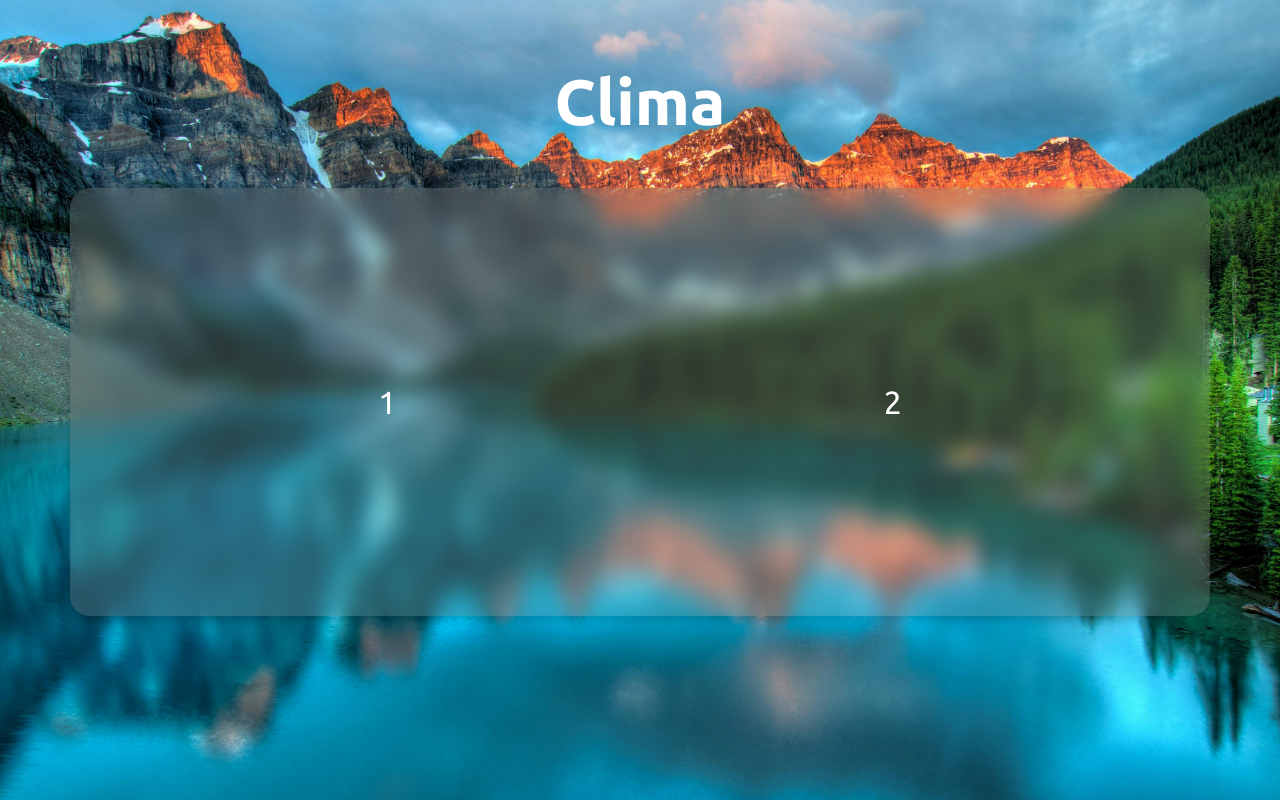
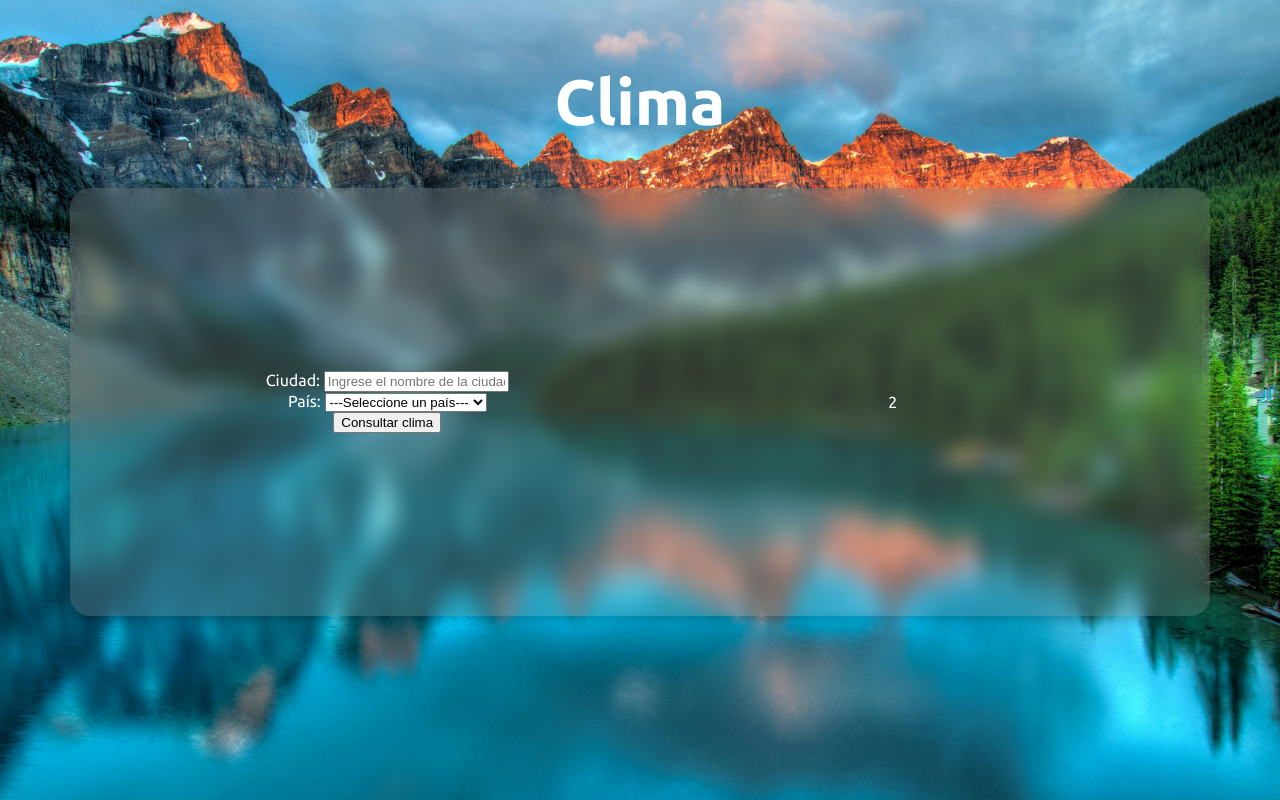
Before and after one commit to AngelGMV/app-clima-con-API, a React (Vite) app: page / in a window 1280 px wide. Built offline with nearby package versions, Linux system fonts and the light colour scheme.

Commit message:
29_01_25

```diff
--- a/src/App.module.css
+++ b/src/App.module.css
@@ -6,6 +6,7 @@
 }
 
 .container{
+    font-size: .5rem;
     width: 80%;
     max-width: 100rem;
     height: 300px;
--- a/src/App.tsx
+++ b/src/App.tsx
@@ -1,4 +1,5 @@
 import styles from './App.module.css'
+import Form from './components/Form/Form'
 
 function App() {
 
@@ -6,7 +7,7 @@
     <>
       <h1 className={styles.title}>Clima</h1>
       <div className={styles.container}>
-        <p>1</p>
+        <Form/>
         <p>2</p>
       </div>
     </>
--- a/src/components/form/form.tsx
+++ b/src/components/form/form.tsx
@@ -1,5 +1,38 @@
-export default function form() {
+import { countries } from "../../data/country";
+
+export default function Form() {
   return (
-    <div>form</div>
+    <form>
+        <div>
+            <label htmlFor="city">Ciudad: </label>
+            <input
+                id="city"
+                type="text"
+                name="city"
+                placeholder="Ingrese el nombre de la ciudad"
+            />
+        </div>
+        <div>
+            <label htmlFor="country">País: </label>
+            <select>
+            <option value="">
+                ---Seleccione un país---
+            </option>
+            {countries.map( country =>(
+                <option
+                    key={country.code}
+                    value={country.code}
+                >
+                    {country.name}
+                </option>
+            ))}
+            </select>
+        </div>
+        <input
+            type="submit"
+            value='Consultar clima'
+        />
+
+    </form>
   )
 }
--- /dev/null
+++ b/src/data/country.ts
@@ -0,0 +1,9 @@
+export const countries = [
+    { code: 'US', name: 'Estados Unidos' },
+    { code: 'MX', name: 'México' },
+    { code: 'AR', name: 'Argentina' },
+    { code: 'CO', name: 'Colombia' },
+    { code: 'CR', name: 'Costa Rica' },
+    { code: 'ES', name: 'España' },
+    { code: 'PE', name: 'Perú' }
+  ]
```
